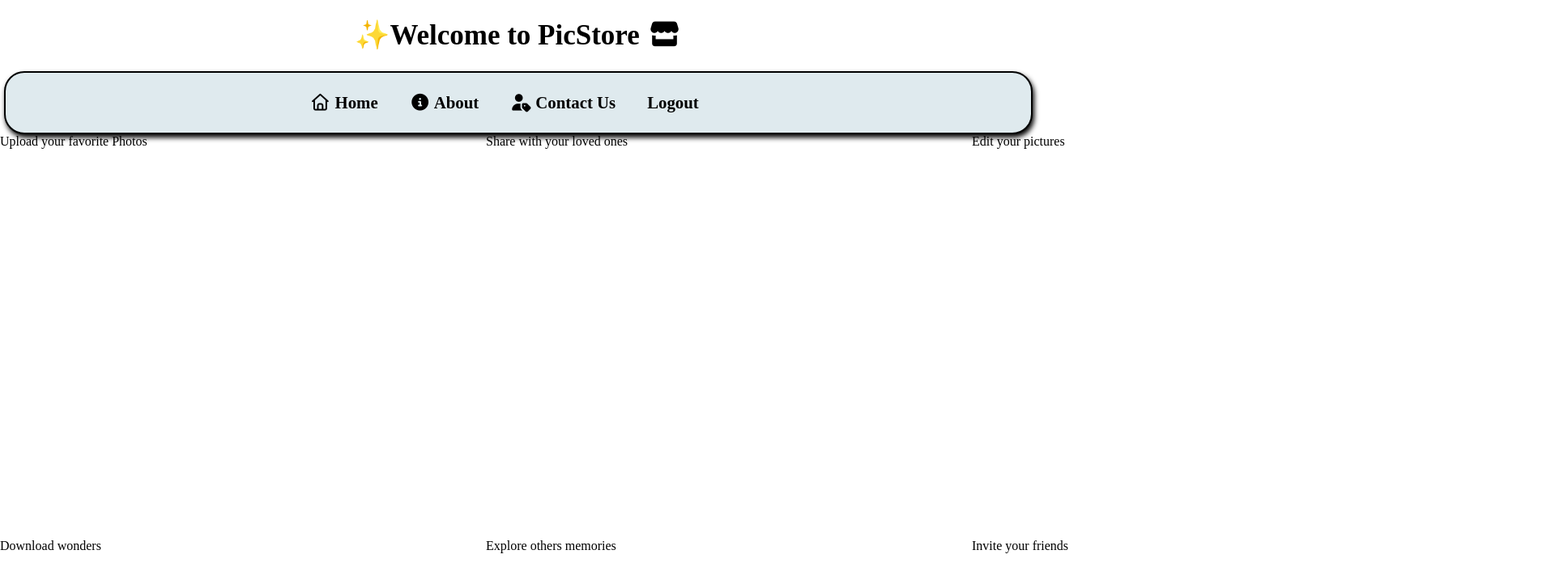
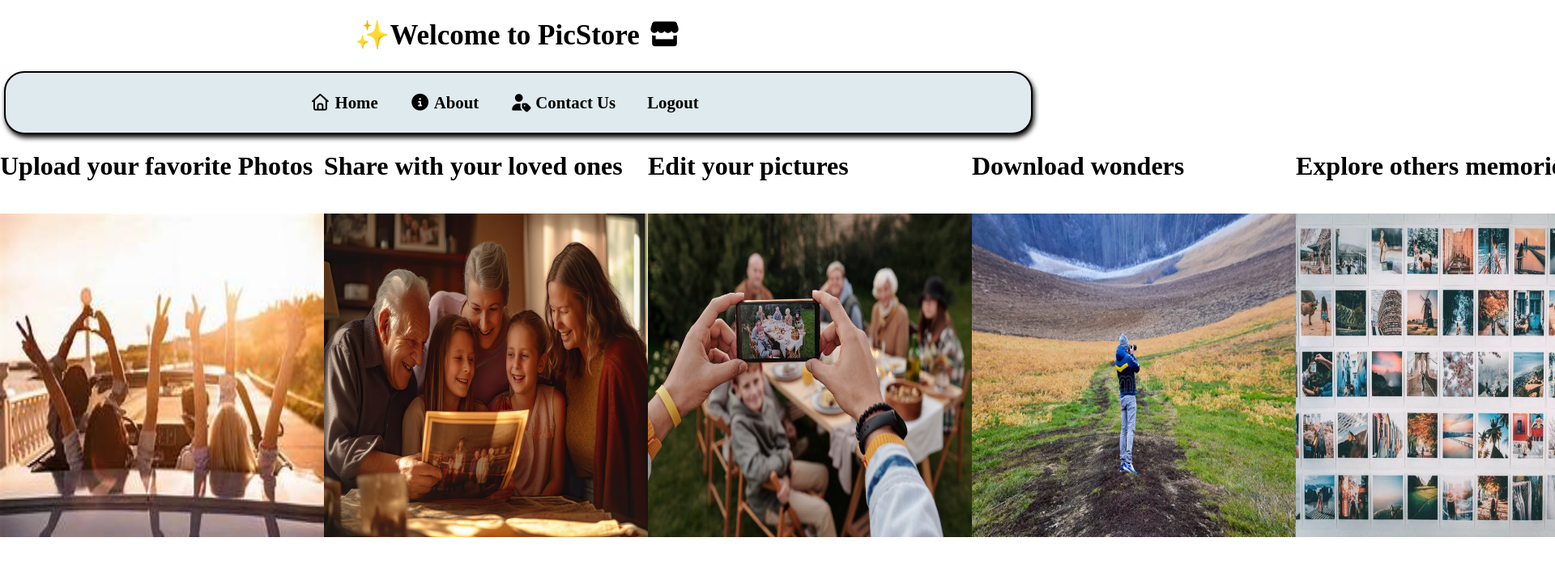
Before and after one commit to ManoharTumati/Pic_Store_Register, a plain HTML site: page home.html in a window 1280 px wide. Shown: the top 722 px of the page at 81% size, 1920 px wide, since content can reach past the window. Drawn offline with Linux system fonts and the light colour scheme.

Commit message:
images added

```diff
--- a/home.html
+++ b/home.html
@@ -10,7 +10,7 @@
          body{
             margin: 0px;
         }
-        h1{
+        #title{
             text-align: center;
             font-size: 35px;
         }
@@ -40,16 +40,20 @@
         }
 
         .parent{
-            display: grid;
-            grid-template-columns: 600px 600px 600px;
-            grid-template-rows: 500px 500px;
+            display: flex;
+
+
+        }
+        img{
+            width: 400px;
+            height: 400px;
         }
 
     </style>
 
 </head>
 <body>
-    <h1>✨Welcome to PicStore <i class="fa-solid fa-store"></i></h1>
+    <h1 id="title">✨Welcome to PicStore <i class="fa-solid fa-store"></i></h1>
     <nav class="navbar">
         <a href=""><i class="fa-regular fa-house"></i>  Home</a>
         <a href=""><i class="fa-solid fa-circle-info"></i>  About</a>
@@ -58,23 +62,23 @@
     </nav>
 
 <div class="parent">
-    <div>Upload your favorite Photos
-        <img src="" alt="">
+    <div><h1>Upload your favorite Photos</h1> <br>
+        <img src="image1.jpeg" alt="">
     </div>
-    <div>Share with your loved ones
-        <img src="" alt="">
+    <div><h1>Share with your loved ones</h1><br>
+        <img src="image2.jpg" alt="">
     </div>
-    <div>Edit your pictures
-        <img src="" alt="">
+    <div><h1>Edit your pictures</h1><br>
+        <img src="Image3.jpg" alt="">
     </div>
-    <div>Download wonders
-        <img src="" alt="">
+    <div><h1>Download wonders</h1><br>
+        <img src="image6.webp" alt="">
     </div>
-    <div>Explore others memories
-        <img src="" alt="">
+    <div><h1>Explore others memories</h1><br>
+        <img src="image5.webp" alt="">
     </div>
-    <div>Invite your friends
-        <img src="" alt="">
+    <div><h1>Invite your friends</h1><br>
+        <img src="image4.jpg" alt="">
     </div>
 
 </div>
```
Also changed, not shown: Image3.jpg (added), image1.jpeg (added), image2.jpg (added), image4.jpg (added), image5.webp (added), image6.webp (added).
